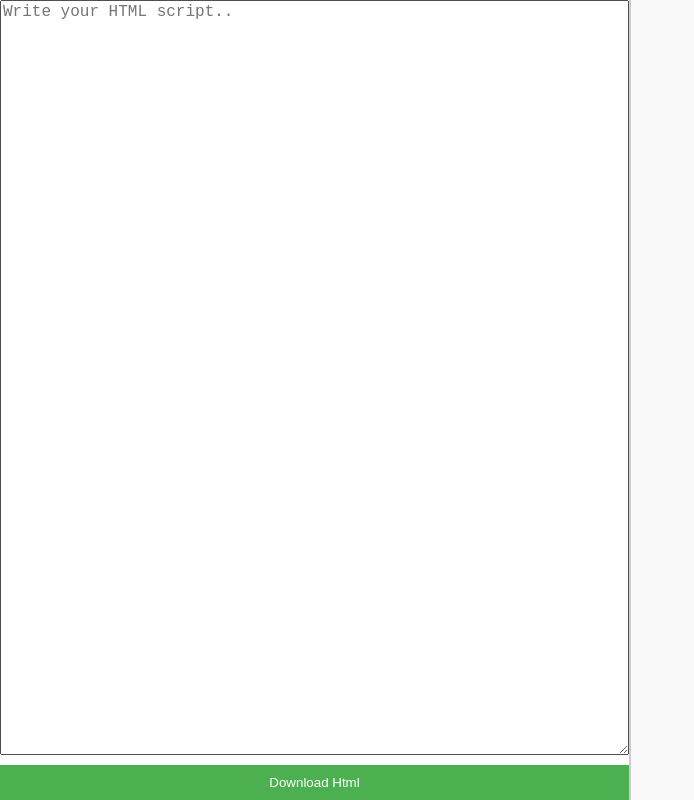
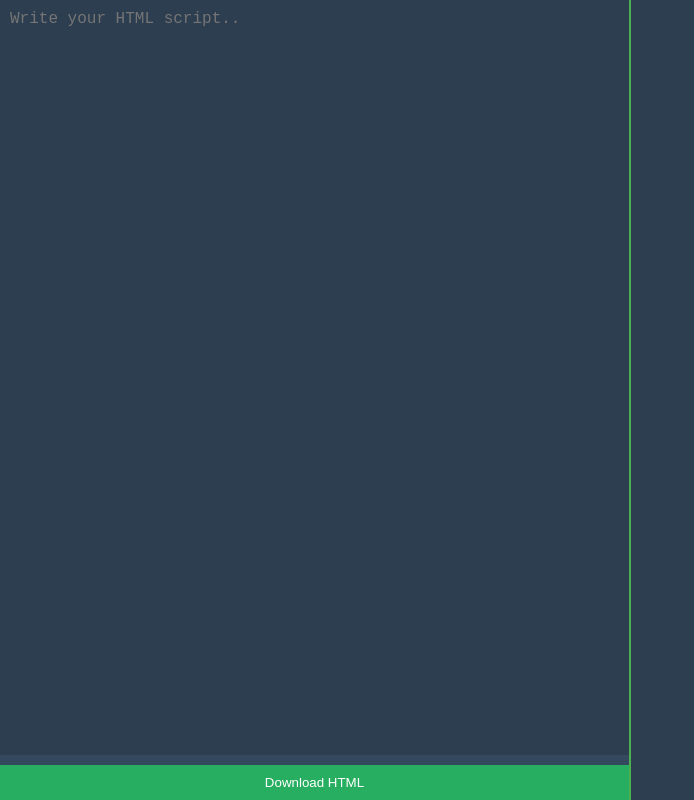
Before and after one commit to bothelpersgpt/Editor, a plain HTML site: page index.html in a window 1280 px wide. Shown: the whole page, without its empty margins (0-694 px from the left). Drawn offline with Linux system fonts and the light colour scheme.

Commit message:
Update index.html

```diff
--- a/index.html
+++ b/index.html
@@ -1,6 +1,6 @@
-
 <!DOCTYPE html>
 <html lang="en">
+
 <head>
     <meta charset="UTF-8">
     <meta name="viewport" content="width=device-width, initial-scale=1.0">
@@ -13,6 +13,8 @@
             padding: 0;
             height: 100vh;
             overflow: hidden;
+            background-color: #2c3e50; /* Background color */
+            color: #ecf0f1; /* Text color */
         }
 
         #editor-container {
@@ -22,36 +24,50 @@
             overflow: hidden;
             display: flex;
             flex-direction: column;
+            background-color: #34495e; /* Editor background color */
+            color: #ecf0f1; /* Editor text color */
         }
 
         #code-editor {
             flex: 1;
             overflow: auto;
             font-size: 16px;
+            border: none;
+            padding: 10px;
+            color: #ecf0f1; /* Editor text color */
+            background-color: #2c3e50; /* Editor input background color */
+            resize: none; /* Disable textarea resizing */
+        }
+
+        #download-button {
+            margin-top: 10px;
+            padding: 10px;
+            background-color: #27ae60; /* Download button background color */
+            color: white;
+            border: none;
+            cursor: pointer;
+            transition: background-color 0.3s;
+        }
+
+        #download-button:hover {
+            background-color: #219653; /* Download button hover color */
         }
 
         #preview-pane {
             flex: 1;
             overflow: auto;
-      border-left: 2px solid #ccc;
+            border-left: 2px solid #4CAF50; /* Preview pane border color */
             padding: 10px;
-      background-color: #f9f9f9;
-    }
-
-    #download-button {
-      margin-top: 10px;
-      padding: 10px;
-      background-color: #4caf50;
-      color: white;
-      border: none;
-      cursor: pointer;
+            background-color: #2c3e50; /* Preview pane background color */
+            color: #ecf0f1; /* Preview pane text color */
         }
     </style>
 </head>
+
 <body>
     <div id="editor-container">
         <textarea id="code-editor" placeholder="Write your HTML script.."></textarea>
-    <button id="download-button" onclick="downloadCode()">Download Html</button>
+        <button id="download-button" onclick="downloadCode()">Download HTML</button>
     </div>
     <div id="preview-pane"></div>
 
@@ -68,7 +84,9 @@
 
         function downloadCode() {
             const code = codeEditor.value;
-      const blob = new Blob([code], { type: 'text/html' });
+            const blob = new Blob([code], {
+                type: 'text/html'
+            });
             const url = URL.createObjectURL(blob);
             const a = document.createElement('a');
             a.href = url;
@@ -82,4 +100,5 @@
     <script src="script.js"></script>
     <script src="player.js"></script>
 </body>
+
 </html>
```
Lines whose indentation alone changed are shown as unchanged.
